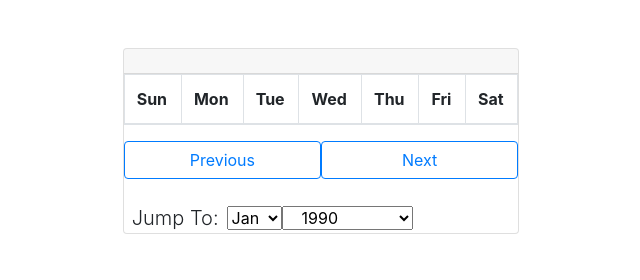
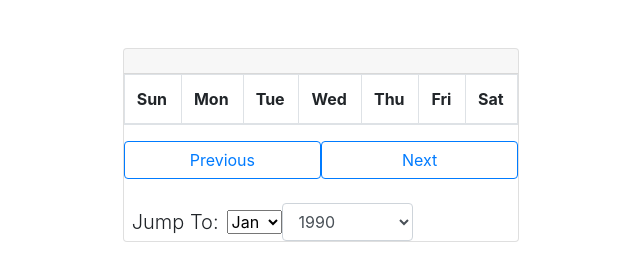
Before and after one commit to MMoronto/minicode100, a plain HTML site: page 35-PureJSCalendar/index.html in a window 1280 px wide. Shown: the whole page, without its empty margins (319-959 px from the left). Drawn offline with nearby package versions, Linux system fonts and the light colour scheme.

Commit message:
Update HTML

```diff
--- a/35-PureJSCalendar/index.html
+++ b/35-PureJSCalendar/index.html
@@ -56,7 +56,7 @@
       <option value=11>Dec</option>
     </select>
 
-    <label for="year"></label><select class="from-control col-sm-4" name="year" id="year" onchange="jump()">
+    <label for="year"></label><select class="form-control col-sm-4" name="year" id="year" onchange="jump()">
     <option value=1990>1990</option>
     <option value=1991>1991</option>
     <option value=1992>1992</option>
```
